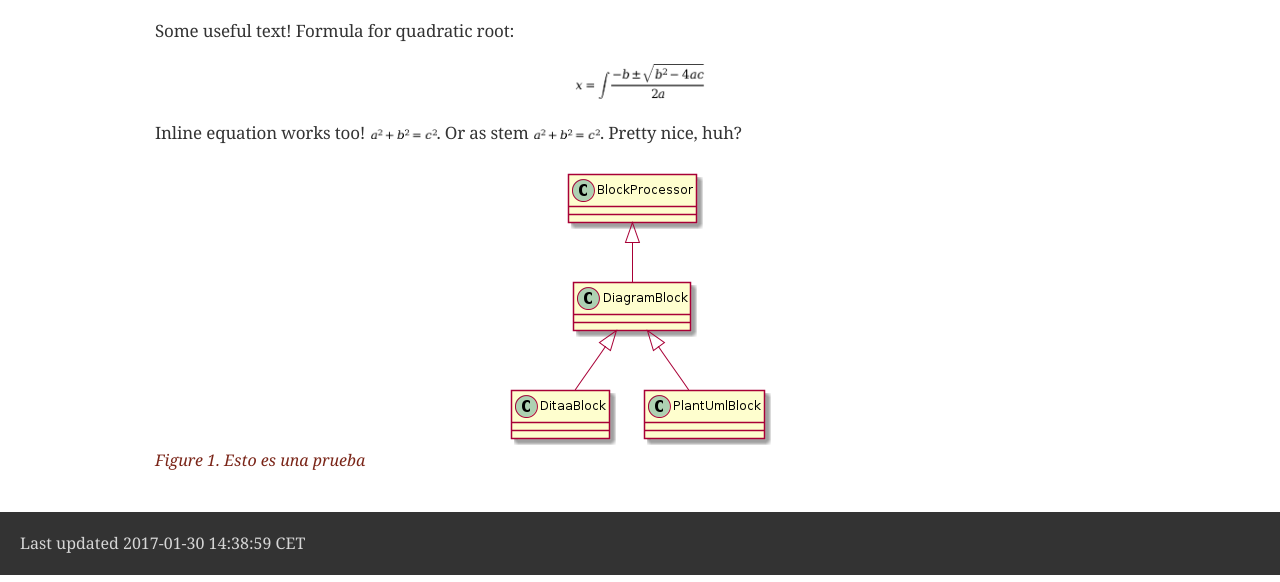
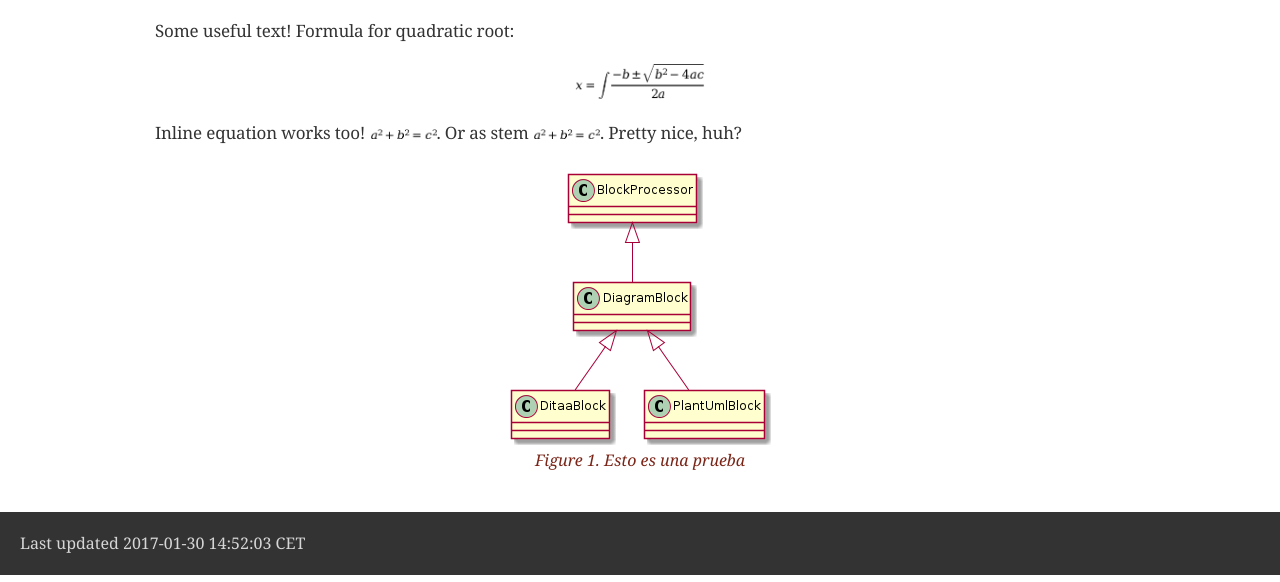
Before and after one commit to ricpelo/asciidoc, a plain HTML site: page sample.html in a window 1280 px wide. Shown: the part 218-800 px from the top of the page. Drawn offline with nearby package versions, Linux system fonts and the light colour scheme; some packages are replaced by stand-ins of ours; files whose address does not match are found by name; a web font is replaced by a local one.

Commit message:
Mejoras en salida de HTML

```diff
--- a/sample.html
+++ b/sample.html
@@ -417,6 +417,11 @@ body.book #toc,body.book #preamble,body.book h1.sect0,body.book .sect1>h2{page-b
 .hide-for-print{display:none!important}
 .show-for-print{display:inherit!important}}
 </style>
+<style type="text/css">
+    .imageblock > .title {
+        text-align: center;
+    }
+</style>
 </head>
 <body class="article">
 <div id="header">
@@ -454,7 +459,7 @@ body.book #toc,body.book #preamble,body.book h1.sect0,body.book .sect1>h2{page-b
 </div>
 <div id="footer">
 <div id="footer-text">
-Last updated 2017-01-30 14:38:59 CET
+Last updated 2017-01-30 14:52:03 CET
 </div>
 </div>
 <script type="text/x-mathjax-config">
```
Also changed, not shown: docinfo.html (added, +5 -0 lines), 3 other files.
